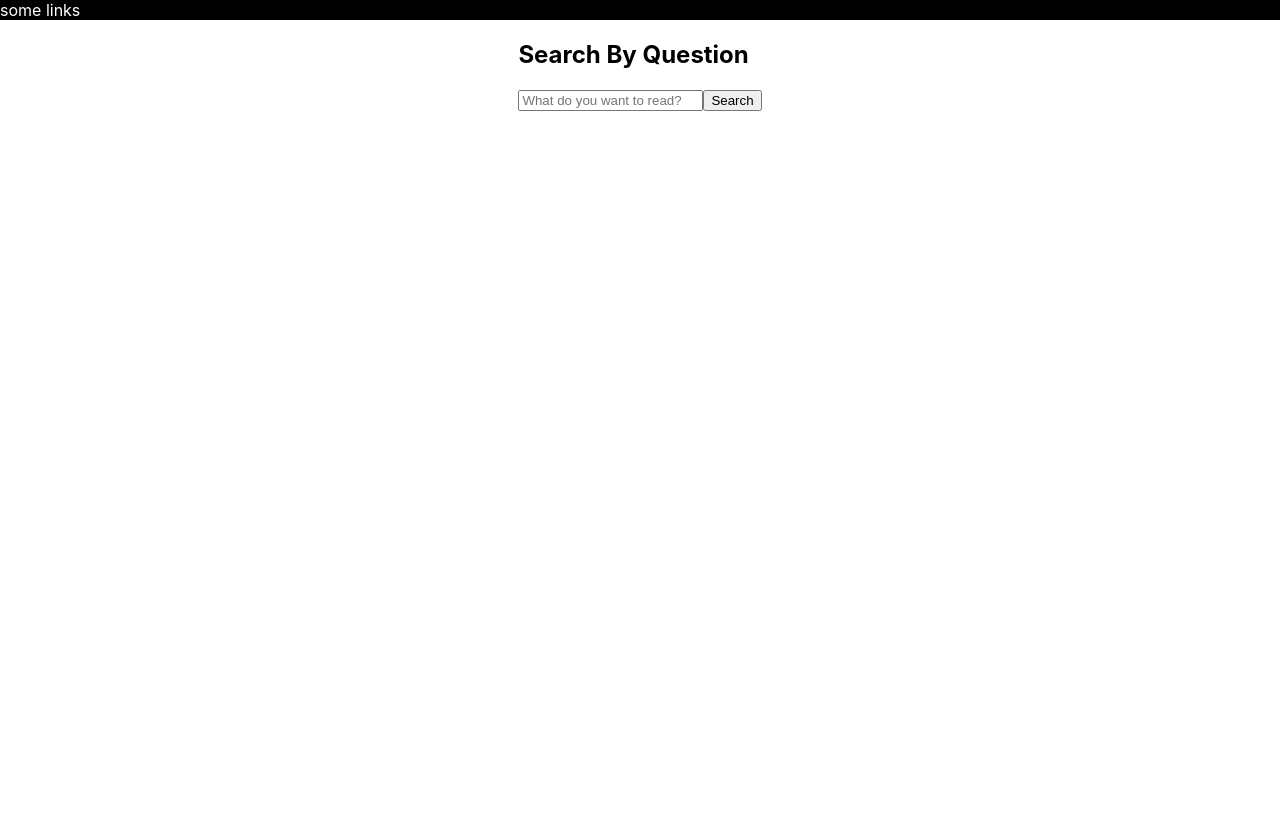
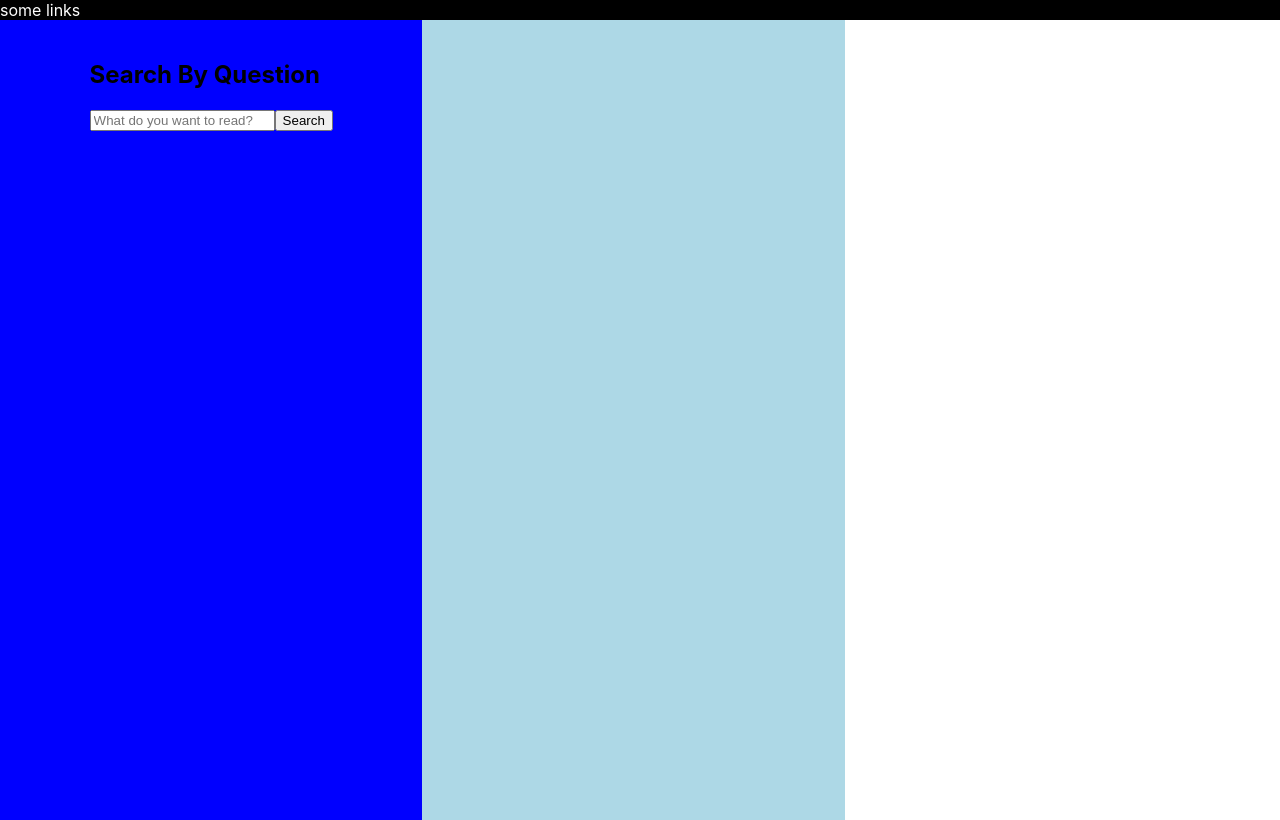
Before and after one commit to JCJang/Humanities-book-database, a React (Create React App) app: page / in a window 1280 px wide. Built offline with nearby package versions, Linux system fonts and the light colour scheme.

Commit message:
aug 3 resolved map, added contrasting colors

```diff
--- a/src/App.css
+++ b/src/App.css
@@ -2,10 +2,20 @@
 :root{
   --nav:black;
   --nav-text:white;
-}
-.Header {
-  display: flex;
-  justify-content: center;
+
+  --searchbg:blue;
+  --searchlistbg:white;
+  --searchlisttext:black;
+
+
+  --shelfbg:lightBlue;
+  --shelflistbg:black;
+  --shelflisttext:white;
+
+  --bookbg:darkGrey;
+  --booklistbg:white;
+  --booklisttext:black;
+
 }
 
 .Nav {
@@ -13,26 +23,53 @@
   color: var(--nav-text);
 }
 
+.Header{
+  align-self: center;
+  margin:20px;
+}
 .Results{
   display:flex;
   flex-direction: column;
 }
-
-.Result {
-  background-color: lightBlue;
-  padding: 3%;
-  align-self: center;
-  width: 20%;
-}
-
-.Shelf {
-  background-color: grey;
-}
-
-.ShelfBook{
-    background-color: lightGreen;
-    padding: 3%;
-    align-self: center;
-    width: 20%;
+.Column{
+  display:flex;
+  flex-direction: column;
+  width: 33vw;
+  height: 100vh;
 
 }
+.col-1{
+  background-color: var(--searchbg);
+}
+.col-2{
+  background-color: var(--shelfbg);
+}
+.col-3{
+  background-color: var(--bookbg);
+}
+.list-1{
+  background-color: var(--searchlistbg);
+}
+.list-2{
+  background-color: var(--shelflistbg);
+}
+.list-3{
+  background-color: var(--booklistbg);
+}
+.text-1{
+  color: var(--searchlisttext);
+}
+.text-2{
+  color: var(--shelflisttext);
+}
+.text-3{
+  color: var(--booklisttext);
+}
+.Row{
+  display:flex;
+  flex-direction: row;
+}
+.list{
+  padding: 3%;
+  width: minmax(33vw,400px);
+}
--- a/src/App.js
+++ b/src/App.js
@@ -48,18 +48,20 @@ function App() {
       keywords:[]},
   ])
 
-  const [displayShelf, setDisplayShelf] = useState({})
+  const [displayShelf, setDisplayShelf] = useState()
 
   return (
     <div>
     <Nav/>
-    <header className="Header">
+    <div className="Row">
+    <div className="Column col-1">
     <Header onSearch={onSearch}/>
-    {displayShelf!==undefined && <Shelf displayShelf={displayShelf}/>}
-    </header>
-    <main className="Main">
     {result!=='' && <Results result={result} setShelf={setDisplayShelf}/>}
-    </main>
+    </div>
+    <div className="Column col-2">
+    {displayShelf && <Shelf displayShelf={displayShelf}/>}
+    </div>
+    </div>
     </div>
   );
 }
--- a/src/components/Header.js
+++ b/src/components/Header.js
@@ -3,7 +3,7 @@ import {useState} from 'react'
 
 const Header = ({onSearch}) => {
   return (
-    <div><h2>Search By Question</h2>
+    <div className="Header"><h2>Search By Question</h2>
     <SearchBar type="text" onSearch = {onSearch}
      placeholder="What do you want to read?"/>
 
--- a/src/components/Result.js
+++ b/src/components/Result.js
@@ -1,6 +1,6 @@
 const Result = ({result,setShelf}) => {
   return (
-    <div className="Result" onClick={()=>setShelf(result)}>{result.text}</div>
+    <div className="list list-1 text-1" onClick={()=>setShelf(result)}>{result.text}</div>
   )
 }
 
--- a/src/components/Shelf.js
+++ b/src/components/Shelf.js
@@ -1,7 +1,7 @@
 import ShelfBook from './ShelfBook'
 const Shelf = ({displayShelf}) => {
   return (
-    <div>{displayShelf.books}</div>
+    <div className="Shelf">{displayShelf.books.map((book)=><ShelfBook book={book}/>)}</div>
   )
 }
 
--- a/src/components/ShelfBook.js
+++ b/src/components/ShelfBook.js
@@ -1,6 +1,6 @@
 const ShelfBook = ({book}) => {
   return (
-    <div>{book}</div>
+    <div className="list list-2 text-2">{book}</div>
   )
 }
 
```
